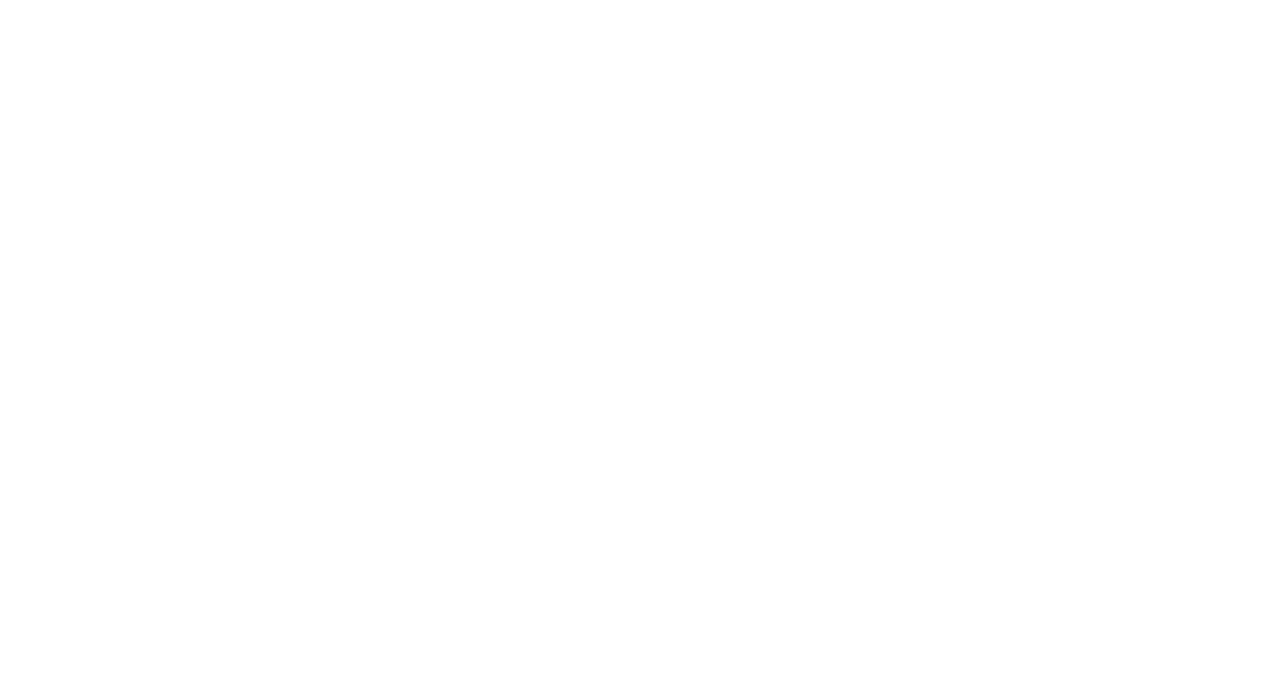
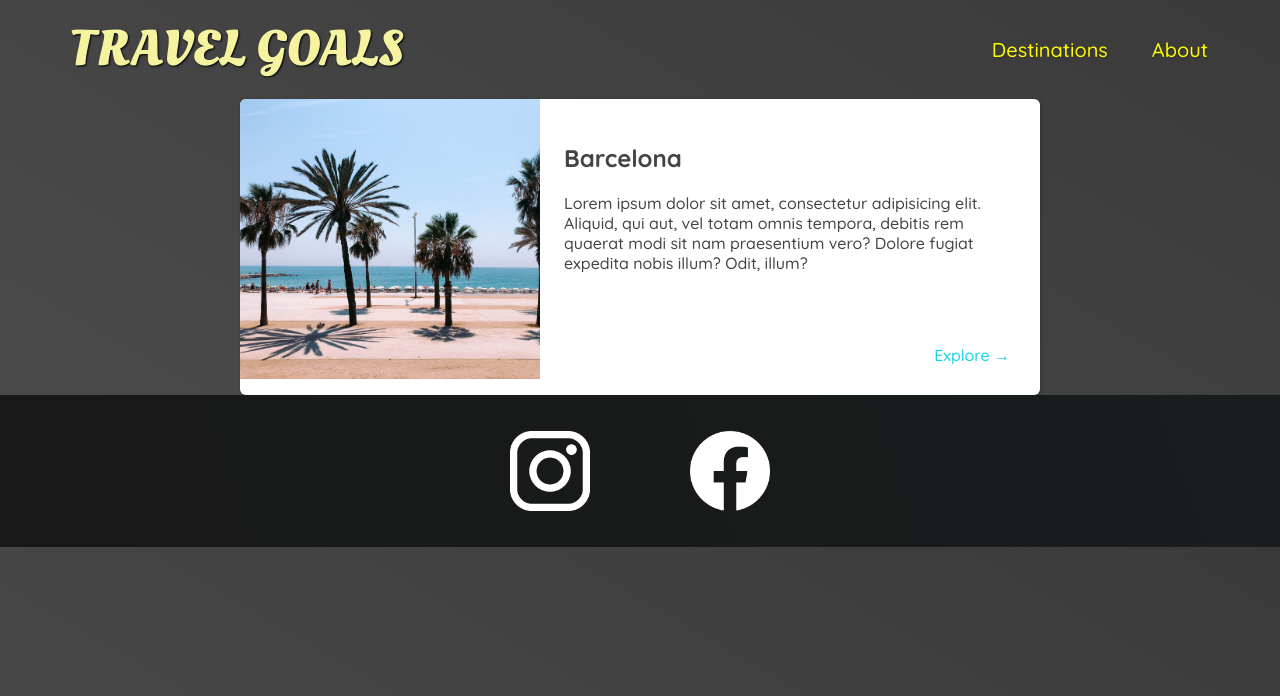
Before and after one commit to alice4599/100-days-travel-page, a plain HTML site: page places.html in a window 1280 px wide. Drawn offline with Linux system fonts and the light colour scheme.

Commit message:
implemented additional page and styling

```diff
--- /dev/null
+++ b/places.css
@@ -0,0 +1,42 @@
+body {
+  background: linear-gradient(30deg, rgb(77, 77, 77), rgb(58, 58, 58));
+  color: rgb(68, 68, 68);
+}
+
+header {
+  position: static;
+}
+main ul {
+  width: 800px;
+  margin: 0 auto;
+}
+main li {
+  display: flex;
+  background-color: white;
+  box-shadow: 1px 1px 4px rgba(0, 0, 0, 0.2);
+  border-radius: 6px;
+  overflow: hidden;
+}
+main li img {
+  width: 300px;
+  height: 280px;
+  object-fit: cover;
+}
+.item-content {
+  padding: 24px;
+}
+
+.actions {
+  display: flex;
+  justify-content: flex-end;
+}
+.actions a {
+  color: rgb(22, 211, 228);
+  border-radius: 5px;
+  margin-top: 50px;
+  padding: 6px;
+  text-decoration: none;
+}
+.actions a:hover {
+  background-color: rgb(235, 253, 255);
+}
--- a/places.html
+++ b/places.html
@@ -0,0 +1,64 @@
+<!DOCTYPE html>
+<html lang="en">
+
+<head>
+  <meta charset="UTF-8">
+  <meta name="viewport" content="width=device-width, initial-scale=1.0">
+  <link
+    href="https://fonts.googleapis.com/css2?family=Raleway:wght@700&family=Oleo+Script:wght@700&family=Quicksand:wght@300;500;700&display=swap"
+    rel="stylesheet" />
+  <link rel="stylesheet" href="shared.css">
+  <link rel="stylesheet" href="places.css">
+  <title>Destinations</title>
+</head>
+
+<body>
+  <header>
+    <div id="page-logo">
+      <a href="/index.html">Travel Goals</a>
+    </div>
+    <nav>
+      <ul>
+        <li>
+          <a href="/places.html">Destinations</a>
+        </li>
+        <li>
+          <a href="/">About</a>
+        </li>
+      </ul>
+    </nav>
+  </header>
+  <main>
+    <ul>
+      <li>
+        <img src="/images/places/barcelona.jpg" alt="City of Barcelona">
+        <div class="item-content">
+          <h2>Barcelona</h2>
+          <p>
+            Lorem ipsum dolor sit amet, consectetur adipisicing elit. Aliquid, qui aut, vel totam omnis tempora, debitis
+            rem quaerat modi sit nam praesentium vero? Dolore fugiat expedita nobis illum? Odit, illum?
+          </p>
+          <div class="actions">
+            <a href="https://en.wikipedia.org/wiki/Barcelona" target="_blank">Explore →</a>
+          </div>
+        </div>
+      </li>
+    </ul>
+  </main>
+  <footer>
+    <ul>
+      <li>
+        <a href="https://www.instagram.com" target="_blank">
+          <img src="/images/icons/insta.png" alt="instagram icon">
+        </a>
+      </li>
+      <li>
+        <a href="https://facebook.com" target="_blank">
+          <img src="/images/icons/facebook.png" alt="facebook icon">
+        </a>
+      </li>
+    </ul>
+  </footer>
+</body>
+
+</html>
--- a/shared.css
+++ b/shared.css
@@ -41,6 +41,23 @@
   text-shadow: 1px 1px 2px rgb(0, 0, 0, 0.2);
 }
 header a:hover {
+  background-color: rgb(255, 251, 0);
   color: rgb(77, 77, 77);
-  background-color: rgb(255, 251, 0);
 }
+footer {
+  background: linear-gradient(70deg, rgb(24, 24, 24), rgb(25, 29, 29));
+  padding: 36px;
+}
+footer ul {
+  display: flex;
+  justify-content: center;
+}
+footer li {
+  width: 80px;
+  height: 80px;
+  margin: 0 50px;
+}
+footer img {
+  width: 100%;
+  height: 100%;
+}
```
Also changed, not shown: index.html (+14 -1 lines), images/icons/facebook.png (added), images/icons/insta.png (added).
